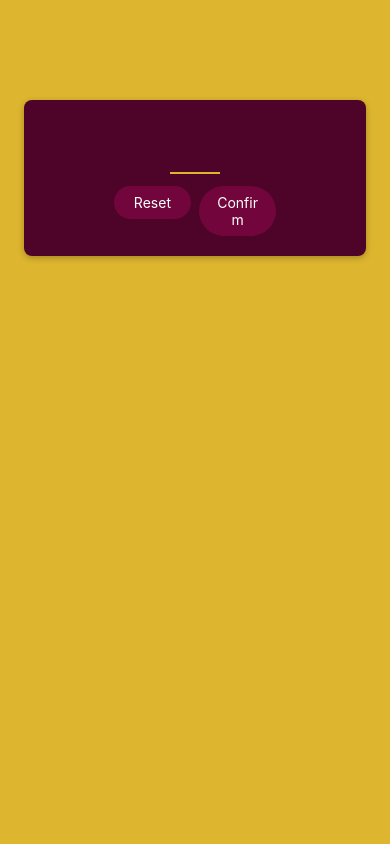
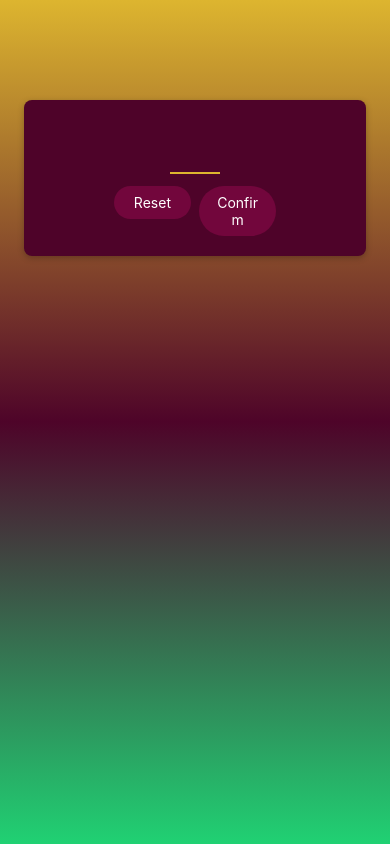
Before and after one commit to Inhoob/React-Native, a React Native app in the folder Section4/: screen / in a window 390 px wide. Built offline with nearby package versions, Linux system fonts and the light colour scheme.

Commit message:
배경화면에 그라데이션 설정

```diff
--- a/Section4/App.js
+++ b/Section4/App.js
@@ -1,17 +1,19 @@
-import { StatusBar } from "expo-status-bar";
+import { LinearGradient } from "expo-linear-gradient";
 import { StyleSheet, Text, View } from "react-native";
 import StartGameScreen from "./screens/StartGameScreen";
 export default function App() {
   return (
-    <View style={styles.rootScreen}>
+    <LinearGradient
+      colors={["#ddb52f", "#4e0429", "#20D173"]}
+      style={styles.rootScreen}
+    >
       <StartGameScreen />
-    </View>
+    </LinearGradient>
   );
 }
 
 const styles = StyleSheet.create({
   rootScreen: {
     flex: 1,
-    backgroundColor: "#ddb52f",
   },
 });
--- a/Section4/package.json
+++ b/Section4/package.json
@@ -15,7 +15,8 @@
     "react": "^18.1.0",
     "react-dom": "^18.1.0",
     "react-native": "^0.70.5",
-    "react-native-web": "^0.18.9"
+    "react-native-web": "^0.18.9",
+    "expo-linear-gradient": "~12.0.1"
   },
   "devDependencies": {
     "@babel/core": "^7.12.9"
```
Also changed, not shown: 1 other file (tests, documents, lock files or other folders).
